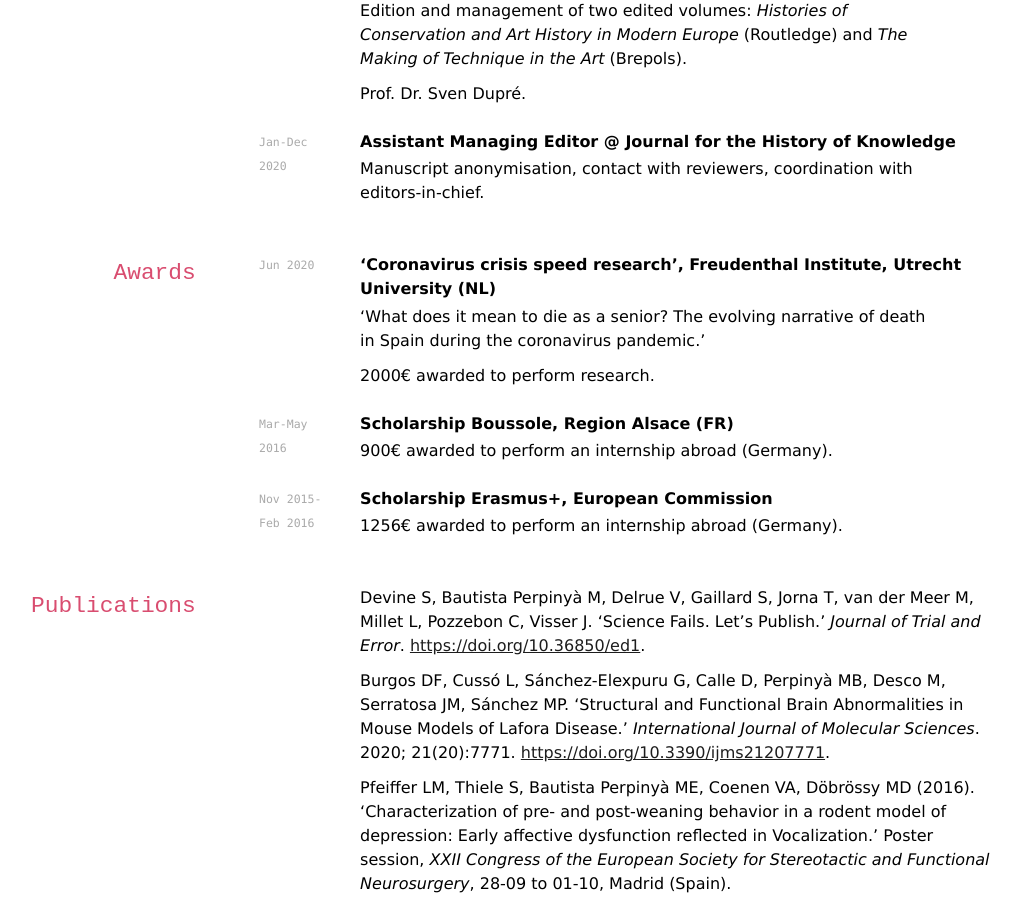
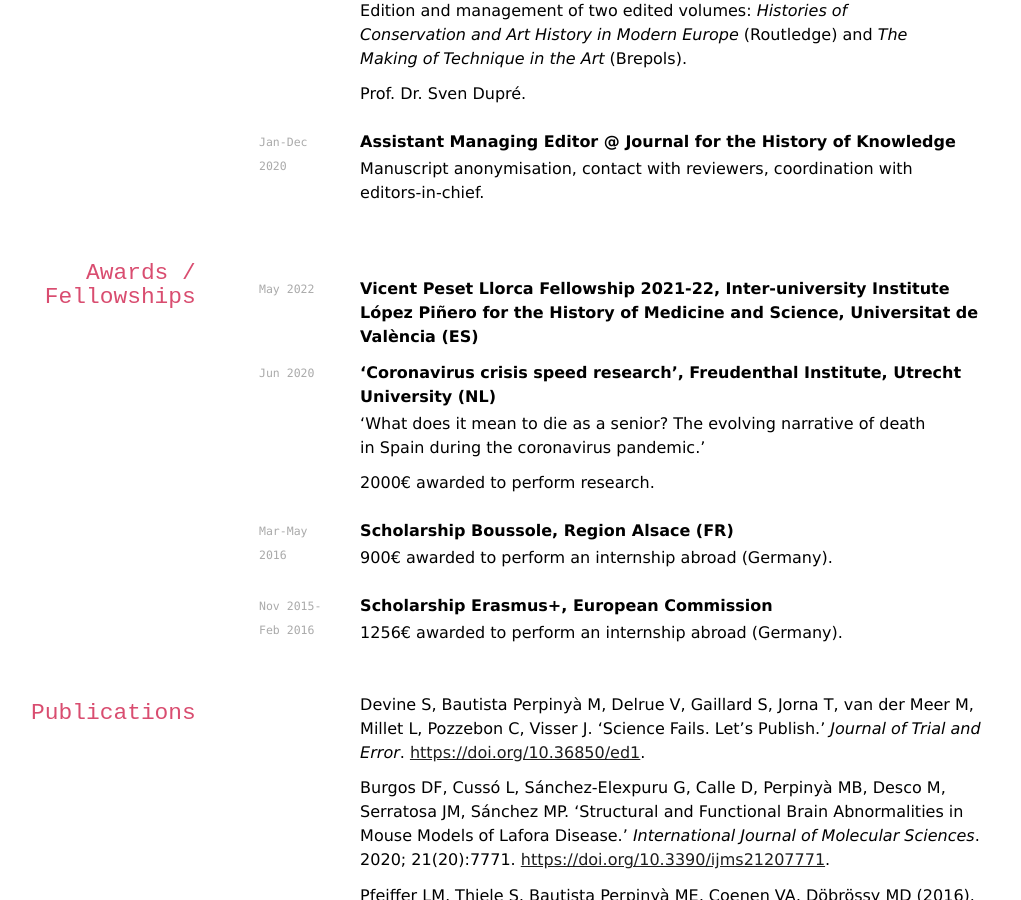
Before and after one commit to elipapa/markdown-cv, a Jekyll site: the page built from index.md, in a window 1280 px wide and 900 px high, scrolled down 2062 px. Shown: the whole window, without its empty margins (73-1094 px from the left). Built offline with Jekyll 4.4.1, drawn with Linux system fonts in a browser that asks for light colours.

Commit message:
Update index.md

```diff
--- a/index.md
+++ b/index.md
@@ -73,7 +73,11 @@ __Editorial Assistant, Project Management @ ARTECHNE, Utrecht University__
 __Assistant Managing Editor @  Journal for the History of Knowledge__
 - Manuscript anonymisation, contact with reviewers, coordination with editors-in-chief.
 
-## Awards
+## Awards / Fellowships
+`May 2022`
+__Vicent Peset Llorca Fellowship 2021-22, Inter-university Institute López Piñero for the History of Medicine and Science, Universitat de València (ES)__
+
+
 `Jun 2020`
 __'Coronavirus crisis speed research', Freudenthal Institute, Utrecht University (NL)__
 - 'What does it mean to die as a senior? The evolving narrative of death in Spain during the coronavirus pandemic.'
```
